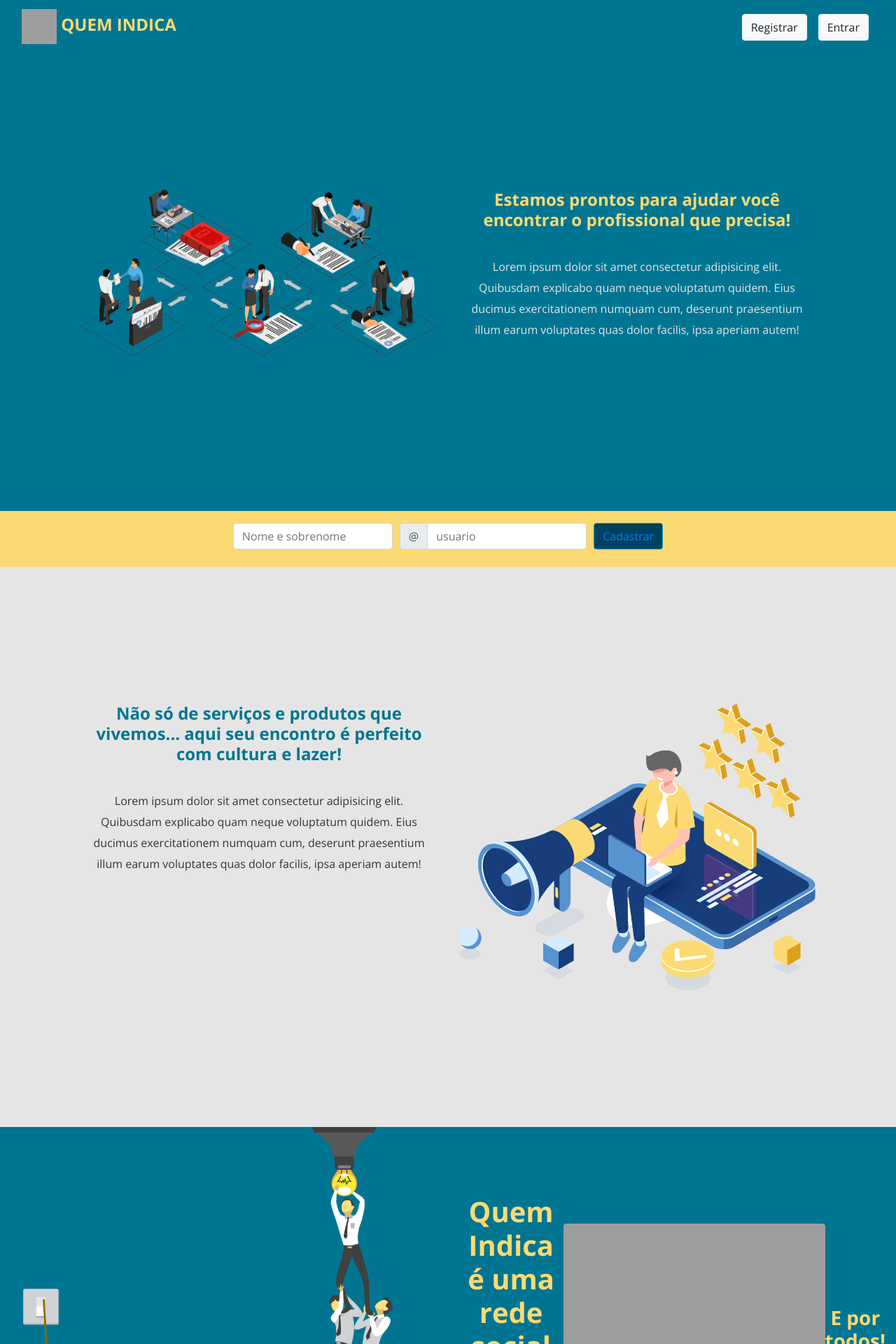
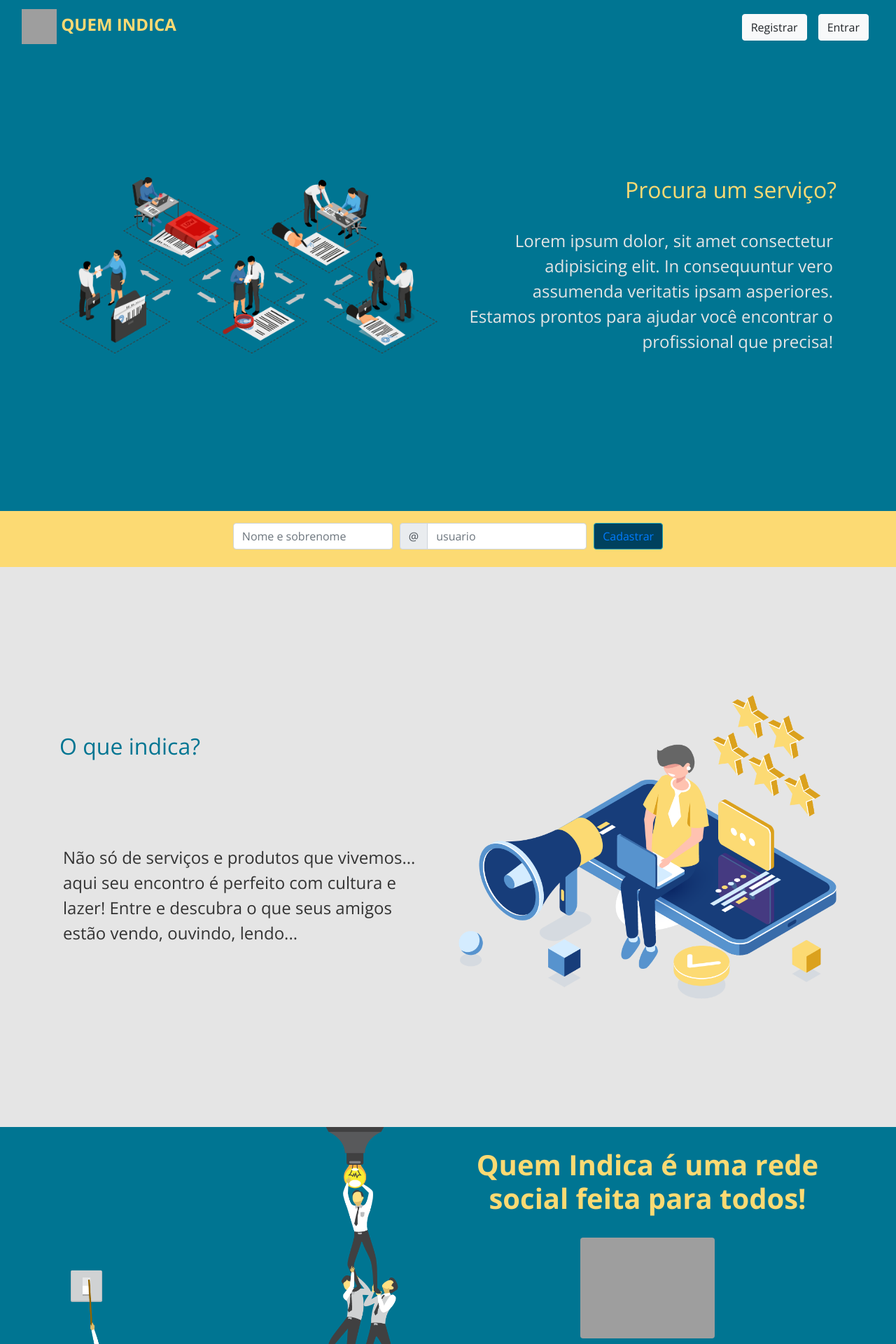
Before and after one commit to Shyrles/QuemIndica, a PHP site: page / in a window 1280 px wide. Shown: the top 1920 px of the page at 70% size. Run offline with PHP 8.4, Linux system fonts and the light colour scheme; grey boxes are pictures that could not be loaded.

Commit message:
ajustes nos textos e alinhamentos

```diff
--- a/css/index.css
+++ b/css/index.css
@@ -1,3 +1,8 @@
+h4 {
+    font-size: 2em;
+    line-height: 36px;
+}
+
 /* banner index topo */
 
 .banner_top {
@@ -5,7 +10,7 @@
     background-color: #007592;
     color: #FCDA73;
     background-size: cover;
-    width: 100%;
+    width: 100vw;
     height: 85vh;
 }
 
@@ -16,8 +21,8 @@
 .texto_home {
     color: #e5e5e5;
     padding: 5px;
-    font-size: 1em;
-    line-height: 30px;
+    font-size: 1.5em;
+    line-height: 36px;
 }
 
 #cor {
@@ -34,16 +39,7 @@
     color: #fcda73;
 }
 
-.caracter {
-    font-size: 25px;
-    text-align: justify;
-    padding: 5px;
-}
 
-.margens_banner {
-    margin-left: 100px;
-    margin-right: 100px;
-}
 
 
 /* banner index meio */
@@ -52,15 +48,15 @@
     background-color: #e5e5e5;
     color: #007592;
     background-size: cover;
-    width: 100%;
+    width: 100vw;
     height: 100vh;
 }
 
 .texto_meio {
     color: #333333;
     padding: 5px;
-    font-size: 1em;
-    line-height: 30px;
+    font-size: 1.5em;
+    line-height: 36px;
 }
 
 .img_rede_social {
@@ -74,7 +70,7 @@
     background-color: #FCDA73;
     color: #e5e5e5;
     background-size: cover;
-    width: 100%;
+    width: 100vw;
     height: 10vh;
 }
 
@@ -89,7 +85,7 @@
     background-color: #007592;
     color: #FCDA73;
     background-size: cover;
-    width: 100%;
+    width: 100vw;
     height: 100vh;
     margin-top: 0px;
 }
@@ -101,7 +97,7 @@
 }
 
 #logo_banner {
-    height: 35vh;
+    width: 15vw;
 }
 
 #margem_texto_b {
--- a/index.php
+++ b/index.php
@@ -20,17 +20,18 @@
 
     <section class="d-flex banner_top">
 
-        <div class="container-fluid d-flex align-content-around flex-wrap margens_banner">
+        <div class="container d-flex align-content-around flex-wrap ">
             <div class= "row">
                 <div class="col-6">
                     <img src="imagens/services.png" class="service" alt="">
                 </div>
                 <div class="col-6">
-                    <h4 class="text-center"><strong>Estamos prontos para ajudar você encontrar o profissional que precisa!</strong></h4>
+                    <h4 class="text-right">Procura um serviço?</h4>
                         <br>
-                        <p class="text-center texto_home">Lorem ipsum dolor sit amet consectetur adipisicing elit. Quibusdam explicabo quam neque voluptatum quidem.
-                            Eius ducimus exercitationem numquam cum, deserunt praesentium illum earum voluptates quas dolor facilis, ipsa
-                            aperiam autem!</p>
+                        <p class="text-right texto_home"> Lorem ipsum dolor, sit amet consectetur adipisicing elit.
+                            In consequuntur vero assumenda veritatis ipsam asperiores.
+                            Estamos prontos para ajudar você encontrar o profissional que precisa!
+                        </p>
                 </div>
             </div>
         </div>
@@ -66,14 +67,13 @@
 
     <section class="d-flex banner_middle">
 
-         <div class="container-fluid d-flex align-content-around flex-wrap margens_banner">
+         <div class="container d-flex align-content-around flex-wrap">
             <div class= "row">
-                <div class="col-6">
-                    <h4 class="text-center"><strong>Não só de serviços e produtos que vivemos... aqui seu encontro é perfeito com cultura e lazer!</strong></h4>
-                    <br>
-                        <p class="text-center texto_meio">Lorem ipsum dolor sit amet consectetur adipisicing elit. Quibusdam explicabo quam neque voluptatum quidem.
-                            Eius ducimus exercitationem numquam cum, deserunt praesentium illum earum voluptates quas dolor facilis, ipsa
-                            aperiam autem!</p>
+                <div class="col-6 d-flex align-content-around flex-wrap">
+                    <h4 class="text-left">O que indica?</h4>
+
+                        <p class="text-left texto_meio">Não só de serviços e produtos que vivemos... aqui seu encontro é perfeito
+                            com cultura e lazer! Entre e descubra o que seus amigos estão vendo, ouvindo, lendo...</p>
                 </div>
                 <div class="col-6">
                 <img src="imagens/rede_social.png" class="img_rede_social" alt="">
@@ -85,12 +85,12 @@
 
     <section class="d-flex banner_team">
 
-        <div class="container-fluid ">
+        <div class="container">
             <div class= "row">
                 <div class="col-6">
                 <img src="imagens/team.png" class="team" alt="">
                 </div>
-                <div class="col-6 d-flex align-items-center">
+                <div class="col-6">
 
                 <h1 class="text-center" id="margem_texto_b"><strong>Quem Indica é uma rede social feita para todos!</strong></h1>
                         <br>
```
